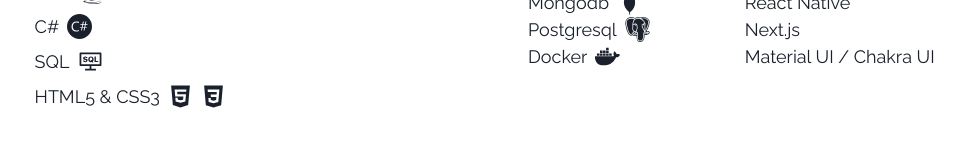
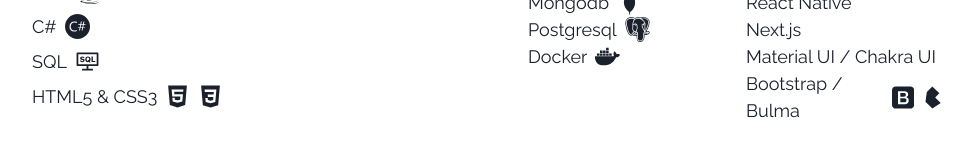
Before and after one commit to yousofalgburi/Portfolio-Website, a React (Create React App) app in the folder frontend/: page / in a window 1280 px wide. Shown: the part 1628-1785 px from the top of the page, without its empty margins (152-1124 px from the left). Built offline with nearby package versions, Linux system fonts and the light colour scheme.

Commit message:
changes to technologies section

```diff
--- a/frontend/src/Components/Main.js
+++ b/frontend/src/Components/Main.js
@@ -5,7 +5,7 @@ import Section from "./Section"
 import Project from "./Project"
 import { FaGithub, FaLinkedin, FaReact, FaNodeJs, FaHtml5, FaJava, FaPython, FaDocker } from "react-icons/fa"
 import { IoLogoJavascript, IoLogoCss3 } from 'react-icons/io'
-import { SiCsharp, SiMongodb, SiPostgresql, SiAmazonaws, SiElectron, SiKubernetes } from 'react-icons/si'
+import { SiCsharp, SiMongodb, SiPostgresql, SiAmazonaws, SiElectron, SiKubernetes, SiBootstrap, SiBulma } from 'react-icons/si'
 import { AiOutlineConsoleSql, AiOutlineCopyrightCircle } from 'react-icons/ai'
 import {  DiGit } from 'react-icons/di'
 
@@ -125,6 +125,7 @@ const Main = () => {
                                                     <HStack> <Text fontSize="lg">React Native</Text> </HStack>
                                                     <HStack> <Text fontSize="lg">Next.js</Text> </HStack>
                                                     <HStack> <Text fontSize="lg">Material UI / Chakra UI</Text></HStack>
+                                                    <HStack> <Text fontSize="lg">Bootstrap / Bulma</Text><SiBootstrap size="25px"/> <SiBulma size="25px"/></HStack>
                                                 </GridItem>
                                             </SimpleGrid>
                                     </VStack>
```
